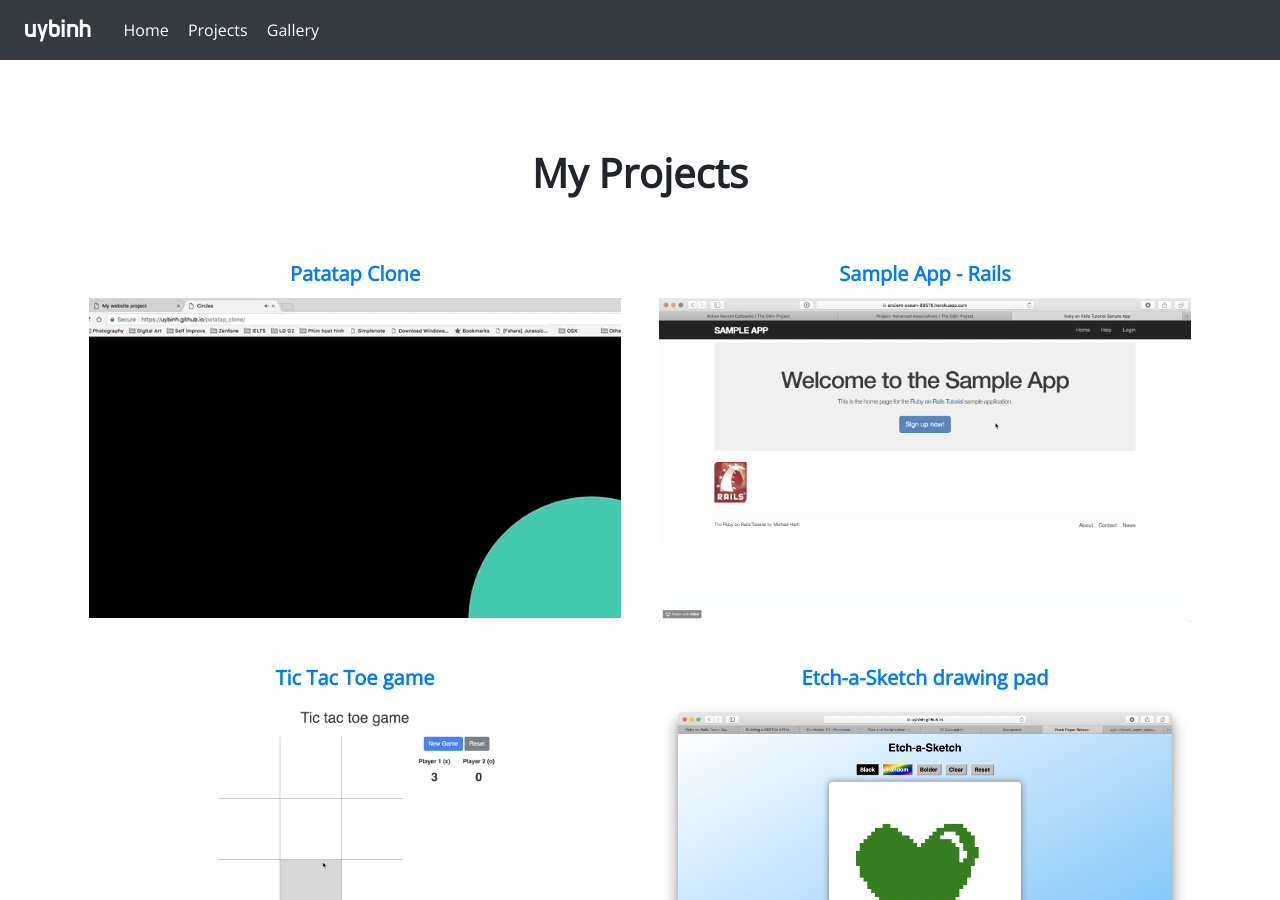
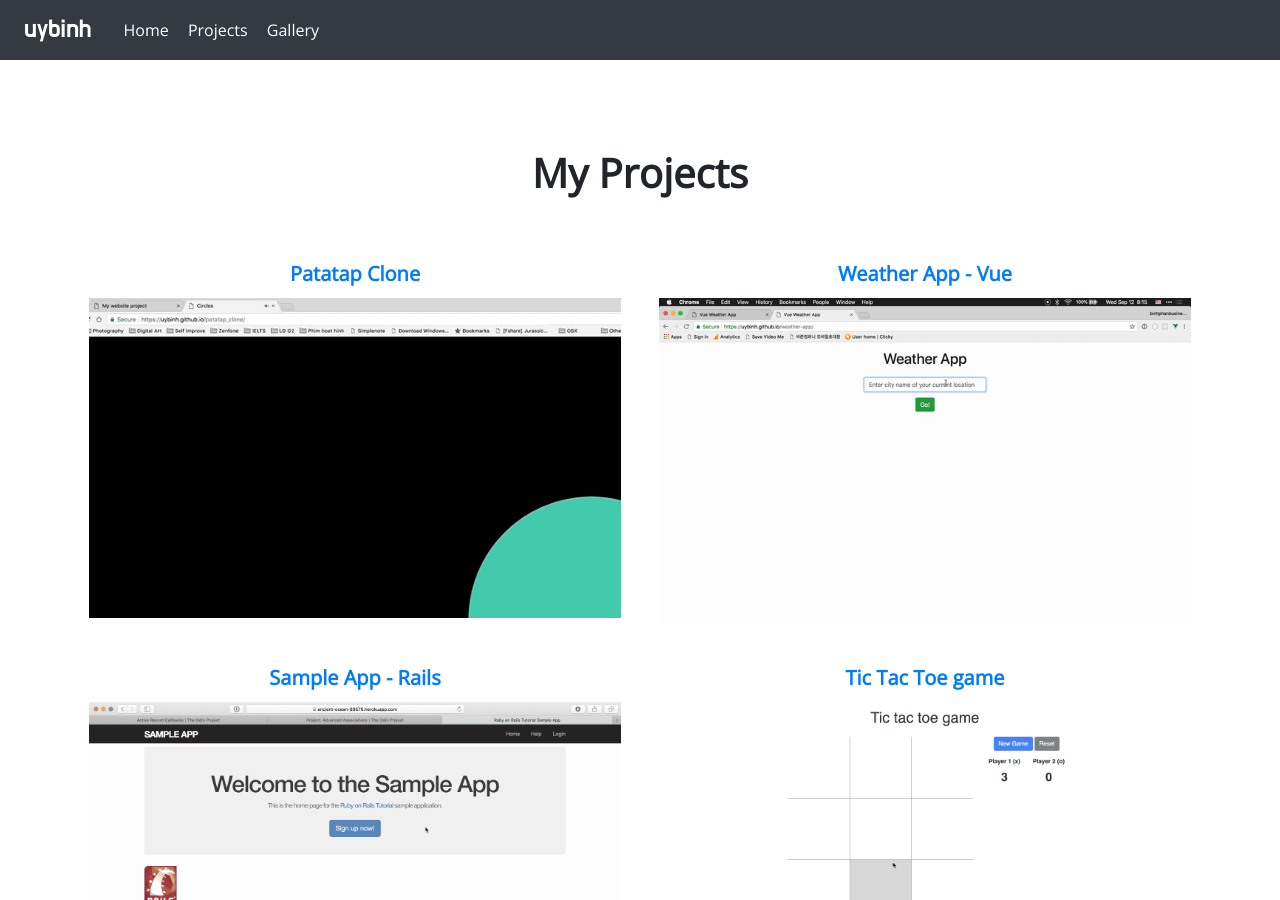
Before and after one commit to uybinh/landingpage, a Jekyll site: the page built from index.html, in a window 1280 px wide and 900 px high, scrolled down 509 px. Built offline with Jekyll 4.4.1, drawn with Linux system fonts in a browser that asks for light colours.

Commit message:
Update projects

```diff
--- a/_includes/projects.html
+++ b/_includes/projects.html
@@ -1,52 +1,74 @@
-
 <div class="jumbotron text-center no-background">
   <h1>My Projects</h1>
 </div>
 
 <div class="row text-center">
   <div class="col-12 col-md-6">
-    <a href="https://github.com/uybinh/patatap_clone" target="_blank"><h5>Patatap Clone</h2></a>
+    <a href="https://github.com/uybinh/patatap_clone" target="_blank">
+      <h5>Patatap Clone</h2>
+    </a>
     <a href="https://uybinh.github.io/patatap_clone/" target="_blank">
       <img id="tag-img" class="img-thumbnail" src="images/projects_images/patatap.gif" alt="">
     </a>
   </div>
 
   <div class="col-12 col-md-6">
-    <a href="https://ancient-ocean-89576.herokuapp.com" target="_blank"><h5>Sample App - Rails</h2></a>
+    <a href="https://github.com/uybinh/weather-app" target="_blank">
+      <h5>Weather App - Vue</h2>
+    </a>
+    <a href="https://uybinh.github.io/weather-app/" target="_blank">
+      <img id="tag-img" class="img-thumbnail" src="images/projects_images/weather-app-180912.gif" alt="">
+    </a>
+  </div>
+
+  <div class="col-12 col-md-6">
+    <a href="https://ancient-ocean-89576.herokuapp.com" target="_blank">
+      <h5>Sample App - Rails</h2>
+    </a>
     <a href="https://ancient-ocean-89576.herokuapp.com" target="_blank">
       <img id="tag-img" class="img-thumbnail" src="images/projects_images/sample_app.gif" alt="">
     </a>
   </div>
 
   <div class="col-12 col-md-6">
-    <a href="https://github.com/uybinh/tic_tac_toe_web" target="_blank"><h5>Tic Tac Toe game</h2></a>
+    <a href="https://github.com/uybinh/tic_tac_toe_web" target="_blank">
+      <h5>Tic Tac Toe game</h2>
+    </a>
     <a href="https://uybinh.github.io/tic_tac_toe_web/" target="_blank">
       <img class="img-thumbnail" src="images/projects_images/tic_tac_toe_web.gif" alt="">
     </a>
   </div>
 
   <div class="col-12 col-md-6">
-    <a href="https://uybinh.github.io/Etch-a-Sketch/" target="_blank"><h5>Etch-a-Sketch drawing pad</h5></a>
+    <a href="https://uybinh.github.io/Etch-a-Sketch/" target="_blank">
+      <h5>Etch-a-Sketch drawing pad</h5>
+    </a>
     <a href="https://uybinh.github.io/Etch-a-Sketch/" target="_blank">
       <img class="img-thumbnail" src="images/projects_images/etch_a_sketch.png" alt="">
     </a>
   </div>
 
   <div class="col-12 col-md-6">
-    <a href="https://uybinh.github.io/js-calculator/" target="_blank"><h5>Javascript Calculator</h5></a>
+    <a href="https://uybinh.github.io/js-calculator/" target="_blank">
+      <h5>Javascript Calculator</h5>
+    </a>
     <a href="https://uybinh.github.io/js-calculator/" target="_blank">
       <img class="img-thumbnail" src="images/projects_images/js_calculator.png" alt="">
     </a>
   </div>
   <div class="col-12 col-md-6">
-    <a href="https://uybinh.github.io/rock_paper_scissor/" target="_blank"><h5>Rock, Paper, Scissor game</h5></a>
+    <a href="https://uybinh.github.io/rock_paper_scissor/" target="_blank">
+      <h5>Rock, Paper, Scissor game</h5>
+    </a>
     <a href="https://uybinh.github.io/rock_paper_scissor/" target="_blank">
       <img class="img-thumbnail" src="images/projects_images/rock_paper_scrissor.png" alt="">
     </a>
   </div>
 
   <div class="col-12 col-md-6">
-    <a href="https://uybinh.github.io/google-homepage/" target="_blank"><h5>Google hompage clone</h5></a>
+    <a href="https://uybinh.github.io/google-homepage/" target="_blank">
+      <h5>Google hompage clone</h5>
+    </a>
     <a href="https://uybinh.github.io/google-homepage/" target="_blank">
       <img class="img-thumbnail" src="images/projects_images/google_clone.png" alt="">
     </a>
```
Also changed, not shown: images/projects_images/weather-app-180912.gif (added).
